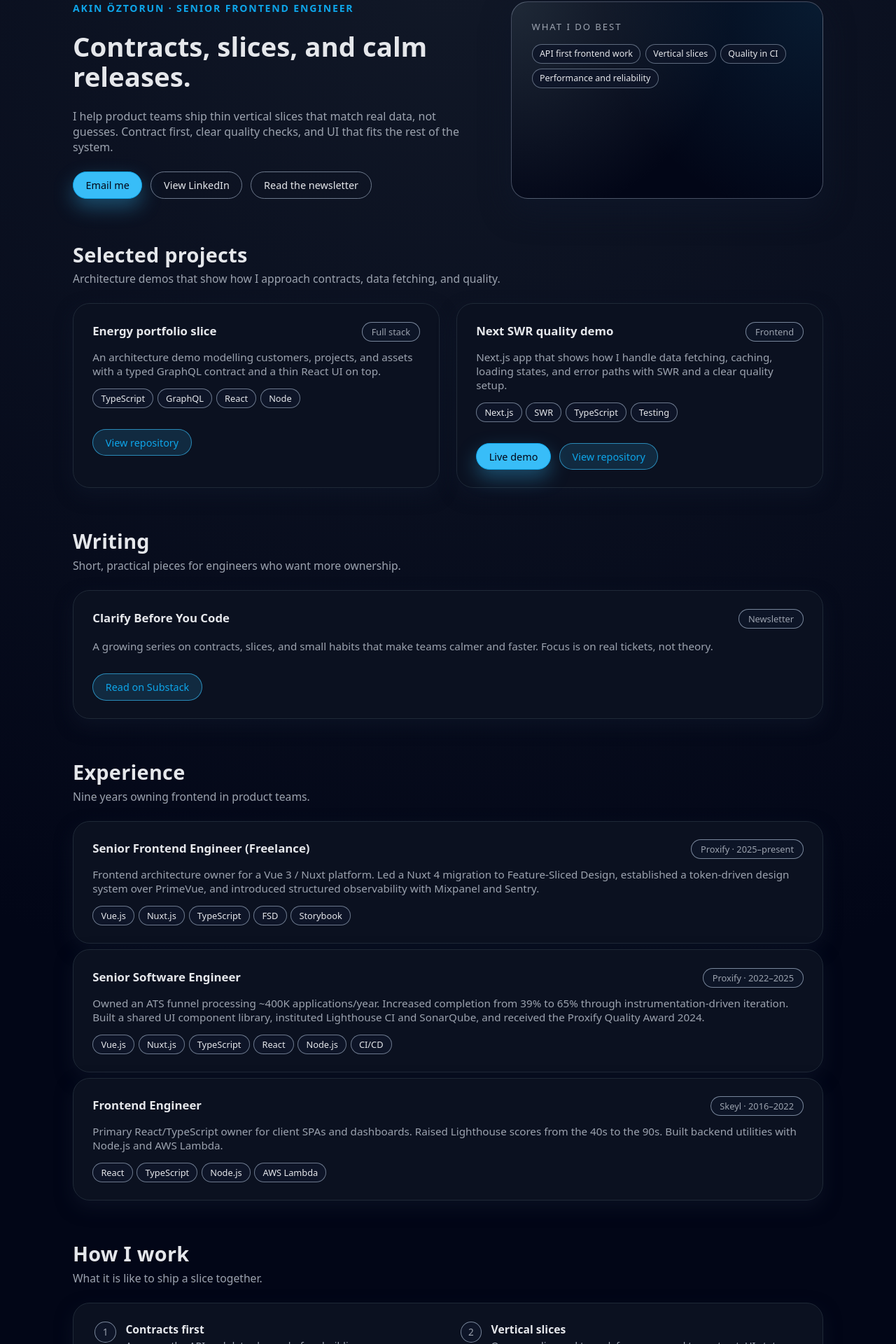
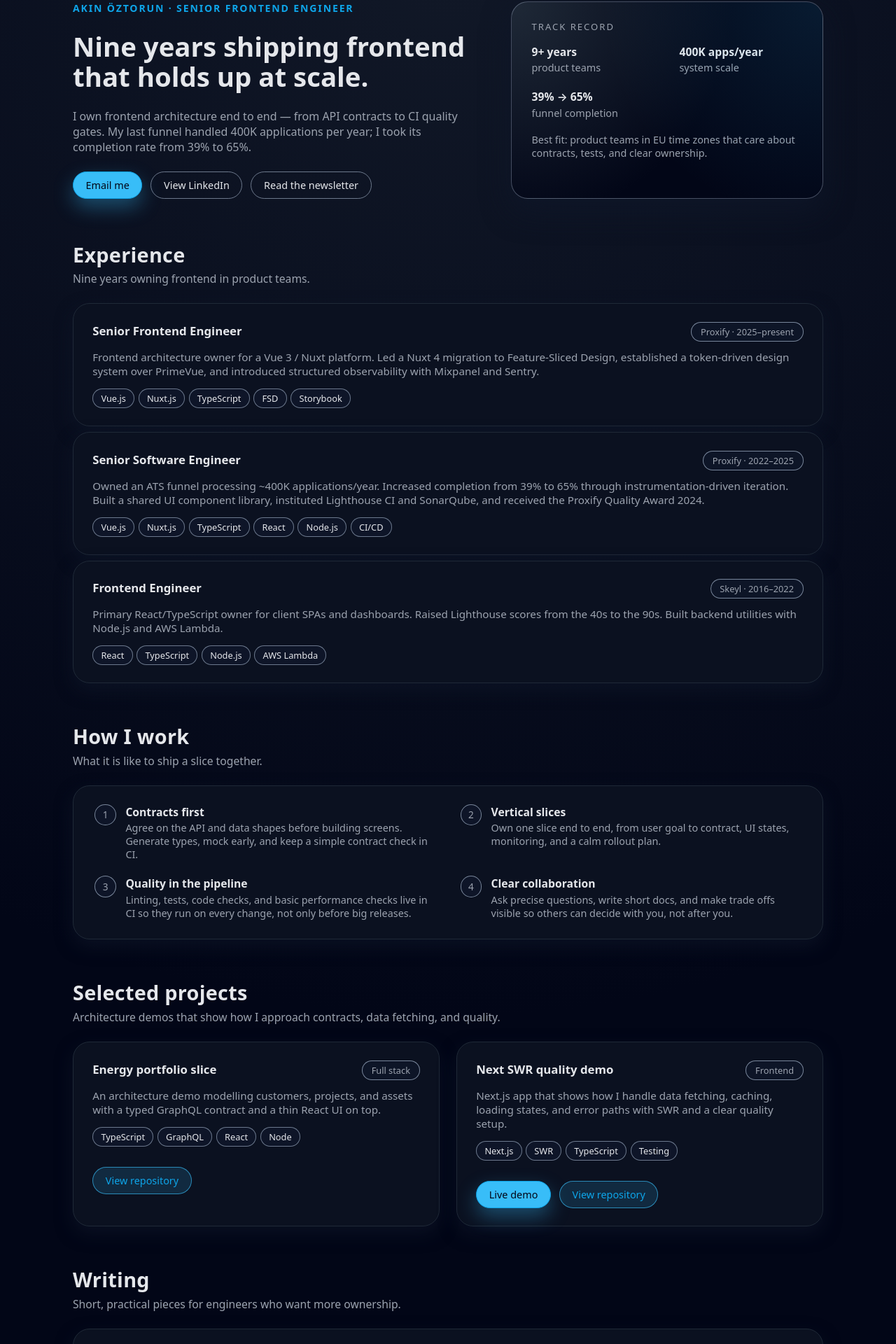
Before and after one commit to akin-oz/personal-site, a Next.js app: page / in a window 1280 px wide. Shown: the part 54-1974 px from the top of the page at 70% size. Built offline with nearby package versions, Linux system fonts and the light colour scheme.

Commit message:
Revamp hero and contact sections: update messaging, streamline structure, and reorganize "best fit" and "track record" details for clarity.

```diff
--- a/app/page.tsx
+++ b/app/page.tsx
@@ -9,12 +9,12 @@ export default function HomePage() {
           <div className="hero-text">
             <p className="eyebrow">Akın Öztorun · Senior Frontend Engineer</p>
             <h1 className="hero-title">
-              Contracts, slices, and calm releases.
+              Nine years shipping frontend that holds up at scale.
             </h1>
             <p className="hero-lead">
-              I help product teams ship thin vertical slices that match real
-              data, not guesses. Contract first, clear quality checks, and UI
-              that fits the rest of the system.
+              I own frontend architecture end to end — from API contracts to CI
+              quality gates. My last funnel handled 400K applications per year; I
+              took its completion rate from 39% to 65%.
             </p>
             <div className="hero-actions">
               <Link
@@ -41,120 +41,33 @@ export default function HomePage() {
           </div>
 
           <div className="hero-card">
-            <p className="hero-card-label">What I do best</p>
-            <ul className="hero-chip-list">
-              <li className="chip">API first frontend work</li>
-              <li className="chip">Vertical slices</li>
-              <li className="chip">Quality in CI</li>
-              <li className="chip">Performance and reliability</li>
-            </ul>
+            <p className="hero-card-label">Track record</p>
+            <div className="how-grid">
+              <div className="how-item">
+                <div className="how-content">
+                  <h3 className="how-title">9+ years</h3>
+                  <p className="how-text">product teams</p>
                 </div>
               </div>
-      </section>
-
-      {/* Selected projects */}
-      <section className="section">
-        <header className="section-header">
-          <h2 className="section-title">Selected projects</h2>
-          <p className="section-subtitle">
-            Architecture demos that show how I approach contracts, data
-            fetching, and quality.
-          </p>
-        </header>
-
-        <div className="card-grid">
-          <article className="card">
-            <header className="card-header">
-              <h3 className="card-title">Energy portfolio slice</h3>
-              <span className="pill">Full stack</span>
-            </header>
-            <p className="card-body-text">
-              An architecture demo modelling customers, projects, and assets
-              with a typed GraphQL contract and a thin React UI on top.
-            </p>
-            <div className="card-tag-row">
-              <span className="tag">TypeScript</span>
-              <span className="tag">GraphQL</span>
-              <span className="tag">React</span>
-              <span className="tag">Node</span>
+              <div className="how-item">
+                <div className="how-content">
+                  <h3 className="how-title">400K apps/year</h3>
+                  <p className="how-text">system scale</p>
                 </div>
-            <div className="card-actions">
-              <Link
-                href="https://github.com/akin-oz/energy-portfolio-slice"
-                target="_blank"
-                className="button button-secondary"
-              >
-                View repository
-              </Link>
               </div>
-          </article>
-
-          <article className="card">
-            <header className="card-header">
-              <h3 className="card-title">Next SWR quality demo</h3>
-              <span className="pill">Frontend</span>
-            </header>
-            <p className="card-body-text">
-              Next.js app that shows how I handle data fetching, caching,
-              loading states, and error paths with SWR and a clear quality
-              setup.
-            </p>
-            <div className="card-tag-row">
-              <span className="tag">Next.js</span>
-              <span className="tag">SWR</span>
-              <span className="tag">TypeScript</span>
-              <span className="tag">Testing</span>
+              <div className="how-item">
+                <div className="how-content">
+                  <h3 className="how-title">39% → 65%</h3>
+                  <p className="how-text">funnel completion</p>
                 </div>
-            <div className="card-actions">
-              <Link
-                href="https://next-swr-quality-demo.vercel.app/"
-                target="_blank"
-                className="button button-primary"
-              >
-                Live demo
-              </Link>
-              <Link
-                href="https://github.com/akin-oz/next-swr-quality-demo"
-                target="_blank"
-                className="button button-secondary"
-              >
-                View repository
-              </Link>
               </div>
-          </article>
             </div>
-      </section>
-
-      {/* Writing */}
-      <section className="section">
-        <header className="section-header">
-          <h2 className="section-title">Writing</h2>
-          <p className="section-subtitle">
-            Short, practical pieces for engineers who want more ownership.
-          </p>
-        </header>
-
-        <article className="card card-wide">
-          <header className="card-header">
-            <h3 className="card-title">Clarify Before You Code</h3>
-            <span className="pill">Newsletter</span>
-          </header>
-          <div className="card-body">
-            <p className="card-body-text">
-              A growing series on contracts, slices, and small habits that make
-              teams calmer and faster. Focus is on real tickets, not theory.
+            <p className="hero-card-note">
+              Best fit: product teams in EU time zones that care about
+              contracts, tests, and clear ownership.
             </p>
           </div>
-          <div className="card-actions">
-            <Link
-              href="https://ownershipinpractice.substack.com"
-              target="_blank"
-              className="button button-secondary"
-            >
-              Read on Substack
-            </Link>
         </div>
-        </article>
       </section>
 
       {/* Experience */}
@@ -168,7 +81,7 @@ export default function HomePage() {
 
         <article className="card card-wide">
           <header className="card-header">
-            <h3 className="card-title">Senior Frontend Engineer (Freelance)</h3>
+            <h3 className="card-title">Senior Frontend Engineer</h3>
             <span className="pill">Proxify · 2025–present</span>
           </header>
           <p className="card-body-text">
@@ -286,19 +199,124 @@ export default function HomePage() {
         </article>
       </section>
 
+      {/* Selected projects */}
+      <section className="section">
+        <header className="section-header">
+          <h2 className="section-title">Selected projects</h2>
+          <p className="section-subtitle">
+            Architecture demos that show how I approach contracts, data
+            fetching, and quality.
+          </p>
+        </header>
+
+        <div className="card-grid">
+          <article className="card">
+            <header className="card-header">
+              <h3 className="card-title">Energy portfolio slice</h3>
+              <span className="pill">Full stack</span>
+            </header>
+            <p className="card-body-text">
+              An architecture demo modelling customers, projects, and assets
+              with a typed GraphQL contract and a thin React UI on top.
+            </p>
+            <div className="card-tag-row">
+              <span className="tag">TypeScript</span>
+              <span className="tag">GraphQL</span>
+              <span className="tag">React</span>
+              <span className="tag">Node</span>
+            </div>
+            <div className="card-actions">
+              <Link
+                href="https://github.com/akin-oz/energy-portfolio-slice"
+                target="_blank"
+                className="button button-secondary"
+              >
+                View repository
+              </Link>
+            </div>
+          </article>
+
+          <article className="card">
+            <header className="card-header">
+              <h3 className="card-title">Next SWR quality demo</h3>
+              <span className="pill">Frontend</span>
+            </header>
+            <p className="card-body-text">
+              Next.js app that shows how I handle data fetching, caching,
+              loading states, and error paths with SWR and a clear quality
+              setup.
+            </p>
+            <div className="card-tag-row">
+              <span className="tag">Next.js</span>
+              <span className="tag">SWR</span>
+              <span className="tag">TypeScript</span>
+              <span className="tag">Testing</span>
+            </div>
+            <div className="card-actions">
+              <Link
+                href="https://next-swr-quality-demo.vercel.app/"
+                target="_blank"
+                className="button button-primary"
+              >
+                Live demo
+              </Link>
+              <Link
+                href="https://github.com/akin-oz/next-swr-quality-demo"
+                target="_blank"
+                className="button button-secondary"
+              >
+                View repository
+              </Link>
+            </div>
+          </article>
+        </div>
+      </section>
+
+      {/* Writing */}
+      <section className="section">
+        <header className="section-header">
+          <h2 className="section-title">Writing</h2>
+          <p className="section-subtitle">
+            Short, practical pieces for engineers who want more ownership.
+          </p>
+        </header>
+
+        <article className="card card-wide">
+          <header className="card-header">
+            <h3 className="card-title">Clarify Before You Code</h3>
+            <span className="pill">Newsletter</span>
+          </header>
+          <div className="card-body">
+            <p className="card-body-text">
+              A growing series on contracts, slices, and small habits that make
+              teams calmer and faster. Focus is on real tickets, not theory.
+            </p>
+          </div>
+          <div className="card-actions">
+            <Link
+              href="https://ownershipinpractice.substack.com"
+              target="_blank"
+              className="button button-secondary"
+            >
+              Read on Substack
+            </Link>
+          </div>
+        </article>
+      </section>
+
       {/* Contact */}
       <section className="section section-last">
         <header className="section-header">
           <h2 className="section-title">Contact</h2>
           <p className="section-subtitle">
-            For roles, slices, or just to talk about product engineering.
+            Open to senior and staff frontend roles in product companies.
           </p>
         </header>
 
         <article className="card card-wide">
           <p className="card-body-text">
-            Best fit: product companies in EU time zones that care about
-            contracts, tests, and clear ownership.
+            Based in EU time zones. Available for on-site, hybrid, or remote
+            positions. Let&#39;s talk.
           </p>
           <div className="card-actions">
             <Link
```
Lines whose indentation alone changed are shown as unchanged.
